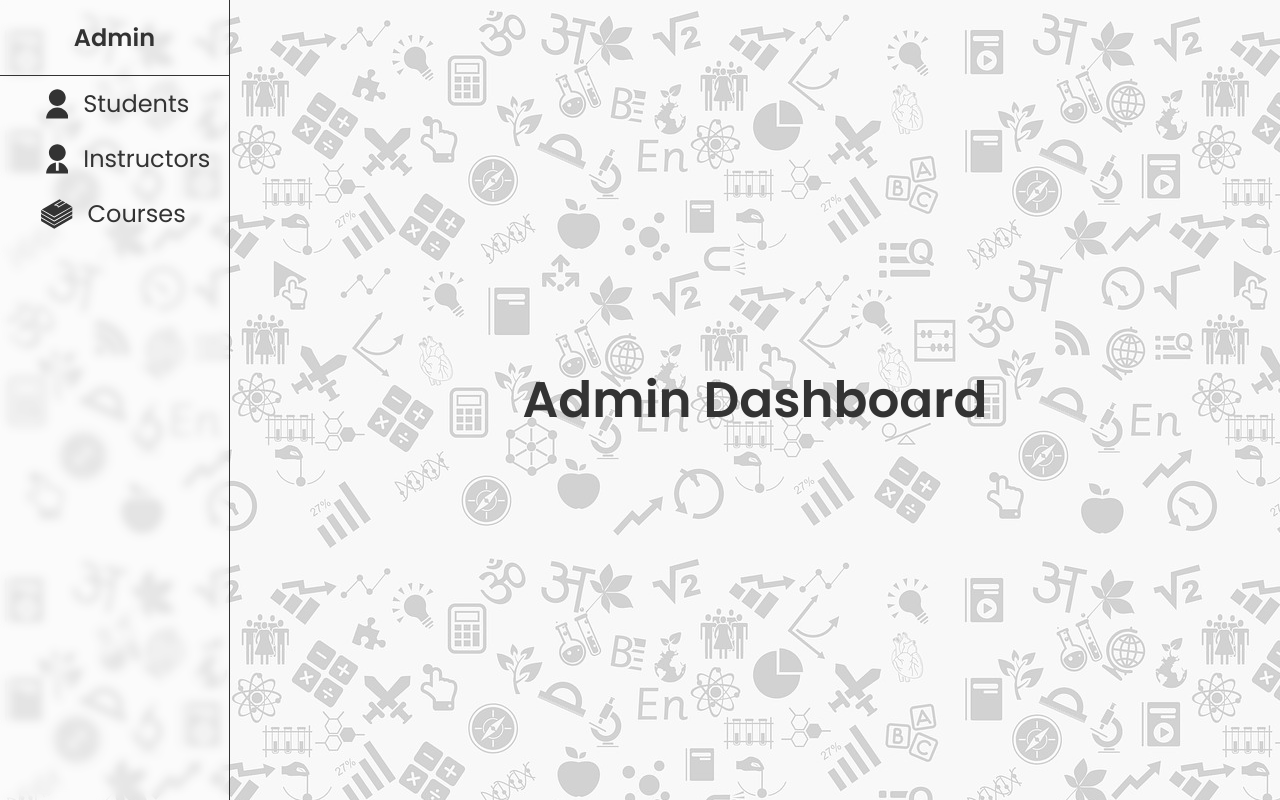
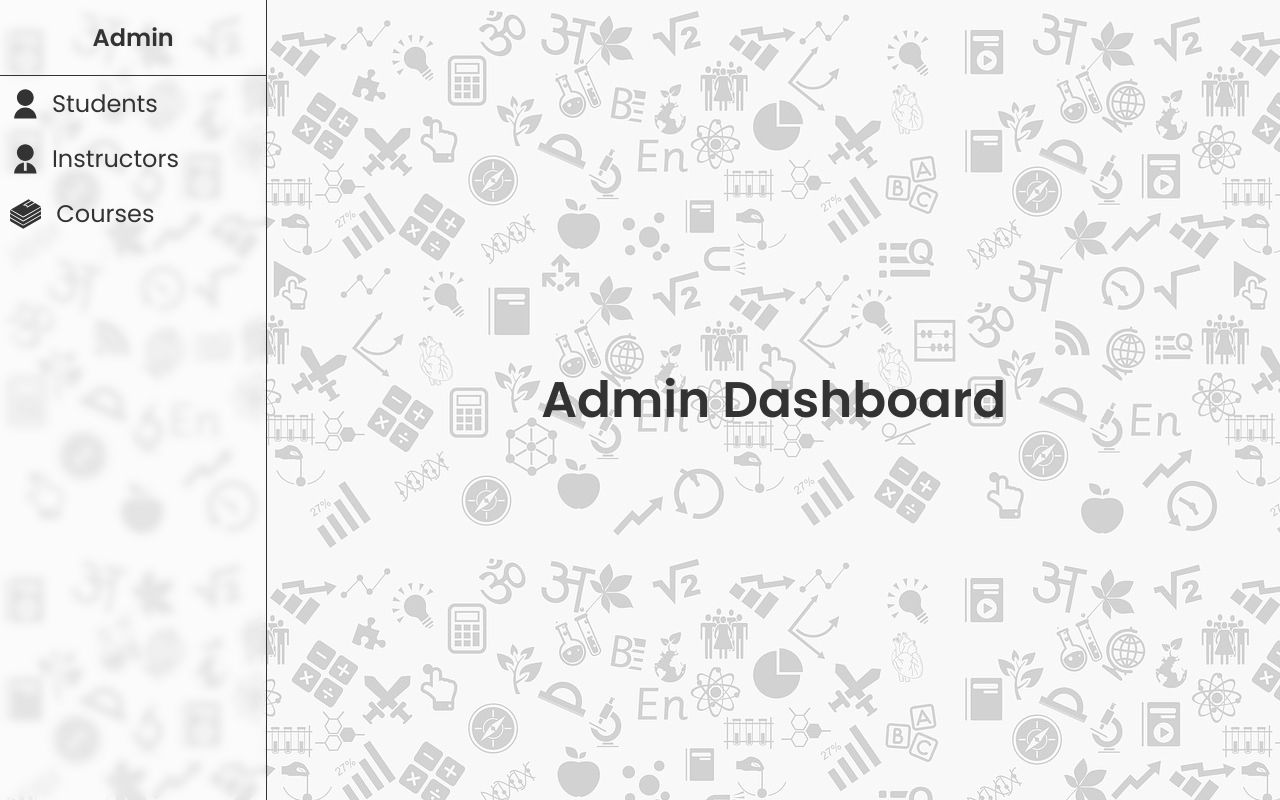
Before and after one commit to 18jad/edu-lab, a React (Create React App) app in the folder frontend/: page /admin/dashboard in a window 1280 px wide. Built offline with nearby package versions, Linux system fonts and the light colour scheme.

Commit message:
[Fix]: Fixed side bar visual bug

```diff
--- a/frontend/src/styles/Sidebar.module.scss
+++ b/frontend/src/styles/Sidebar.module.scss
@@ -8,7 +8,7 @@ $side-bg: rgba($white, 0.4);
   justify-content: flex-start;
   flex-direction: column;
   height: 100%;
-  width: 280px;
+  width: 300px;
   background: $side-bg;
   -webkit-backdrop-filter: blur(4px);
   backdrop-filter: blur(4px);
@@ -52,7 +52,7 @@ $side-bg: rgba($white, 0.4);
         }
 
         .listText {
-          width: 100px;
+          width: 200px;
           margin-left: 15px;
         }
       }
```
